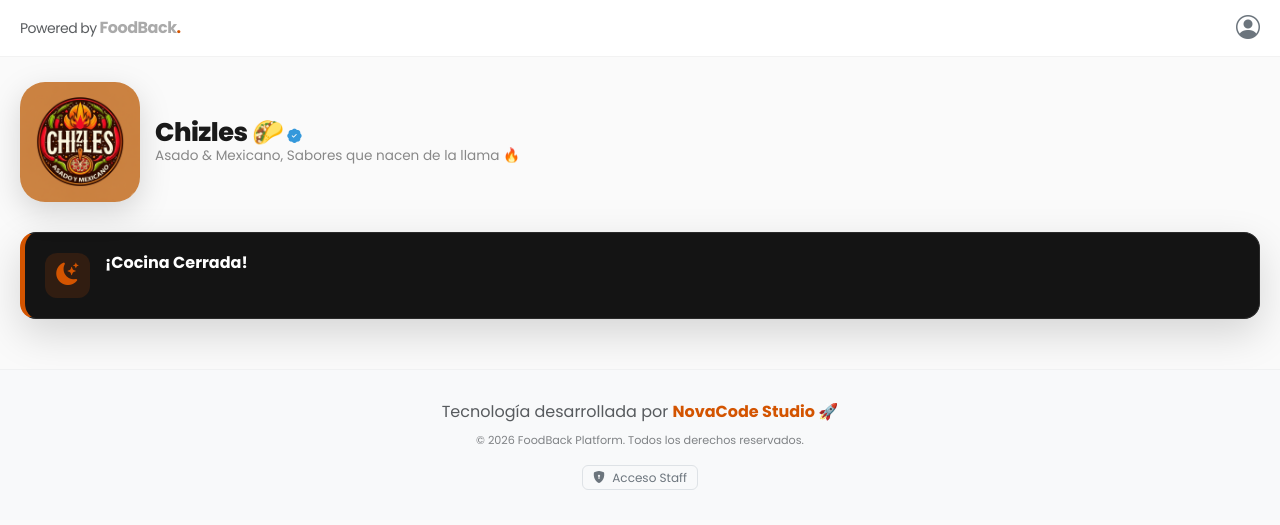
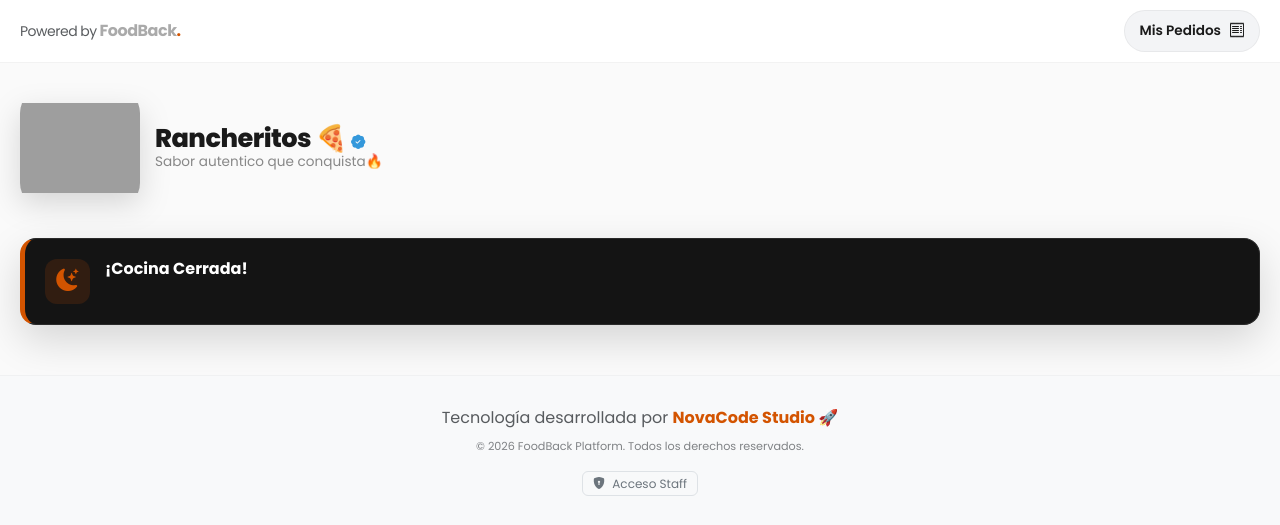
Before and after one commit to Alemancito/FoodBack, a Django app: template pedidos/templates/pedidos/menu.html in a window 1280 px wide. Shown: the top 525 px of the page. Run offline with Django 5.2, Linux system fonts and the light colour scheme; the template is opened without the code that fills it, so the values that code supplies are empty; some libraries are stand-ins or nearby versions; grey boxes are pictures that could not be loaded.

Commit message:
modificando demo para rancheritos

```diff
--- a/pedidos/templates/pedidos/menu.html
+++ b/pedidos/templates/pedidos/menu.html
@@ -4,7 +4,7 @@
 <head>
     <meta charset="UTF-8">
     <meta name="viewport" content="width=device-width, initial-scale=1.0, maximum-scale=1.0, user-scalable=no">
-    <title>Chizles | Powered by FoodBack</title>
+    <title>Rancheritos | Powered by FoodBack</title>
 
     <link href="https://fonts.googleapis.com/css2?family=Poppins:wght@300;400;600;700;800&display=swap" rel="stylesheet">
     <link href="https://cdn.jsdelivr.net/npm/bootstrap@5.3.0/dist/css/bootstrap.min.css" rel="stylesheet">
@@ -53,6 +53,27 @@
         .brand-logo { font-weight: 700; font-size: 1rem; color: #aaa; letter-spacing: -0.5px; }
         .brand-dot { color: var(--color-accent); }
 
+        /* --- NUEVO BOTÓN DE PERFIL/PEDIDOS (UX MEJORADA) --- */
+        .header-profile-btn {
+            display: flex; align-items: center; gap: 8px;
+            background-color: #F3F4F6; /* Fondo gris muy suave */
+            color: var(--color-dark);
+            padding: 8px 14px;
+            border-radius: 25px; /* Forma de píldora */
+            text-decoration: none;
+            transition: all 0.2s ease;
+            border: 1px solid rgba(0,0,0,0.05);
+        }
+        .header-profile-btn:active {
+            background-color: #E5E7EB;
+            transform: scale(0.96);
+        }
+        .header-profile-text {
+            font-size: 0.85rem;
+            font-weight: 600;
+        }
+        /* -------------------------------------------------- */
+
         /* IDENTITY */
         .saas-identity {
             padding: 25px 20px 10px 20px;
@@ -302,17 +323,18 @@
 
     <header class="premium-header">
         <div class="brand-logo"><span class="small text-muted fw-normal">Powered by</span> FoodBack<span class="brand-dot">.</span></div>
-        <a href="{% url 'perfil_usuario' %}" class="text-decoration-none">
-            <i class="bi bi-person-circle fs-4 text-secondary"></i>
-        </a>
+
+        <a href="{% url 'perfil_usuario' %}" class="header-profile-btn">
+            <span class="header-profile-text">Mis Pedidos</span>
+            <i class="bi bi-receipt fs-6"></i> </a>
     </header>
 
     <div class="saas-identity">
-        <img src="{% static 'pedidos/img/logo-chizles.png' %}" alt="Logo Chizles" class="rest-logo-standalone">
+        <img src="{% static 'pedidos/img/logo-rancheritos.png' %}" alt="Logo Chizles" class="rest-logo-standalone">
 
         <div class="rest-info">
-            <h1>Chizles 🌮<i class="bi bi-patch-check-fill verified-badge"></i></h1>
-            <p>Asado & Mexicano, Sabores que nacen de la llama 🔥</p>
+            <h1>Rancheritos 🍕<i class="bi bi-patch-check-fill verified-badge"></i></h1>
+            <p>Sabor autentico que conquista🔥</p>
         </div>
     </div>
 
```
Also changed, not shown: other parts of pedidos/templates/pedidos/menu.html (+76 -64 lines), pedidos/static/pedidos/img/logo-chizles.png (deleted), pedidos/static/pedidos/img/logo-desierto.png (deleted), pedidos/static/pedidos/img/logo.png (deleted), 1 other file. Lines whose indentation alone changed are shown as unchanged.
